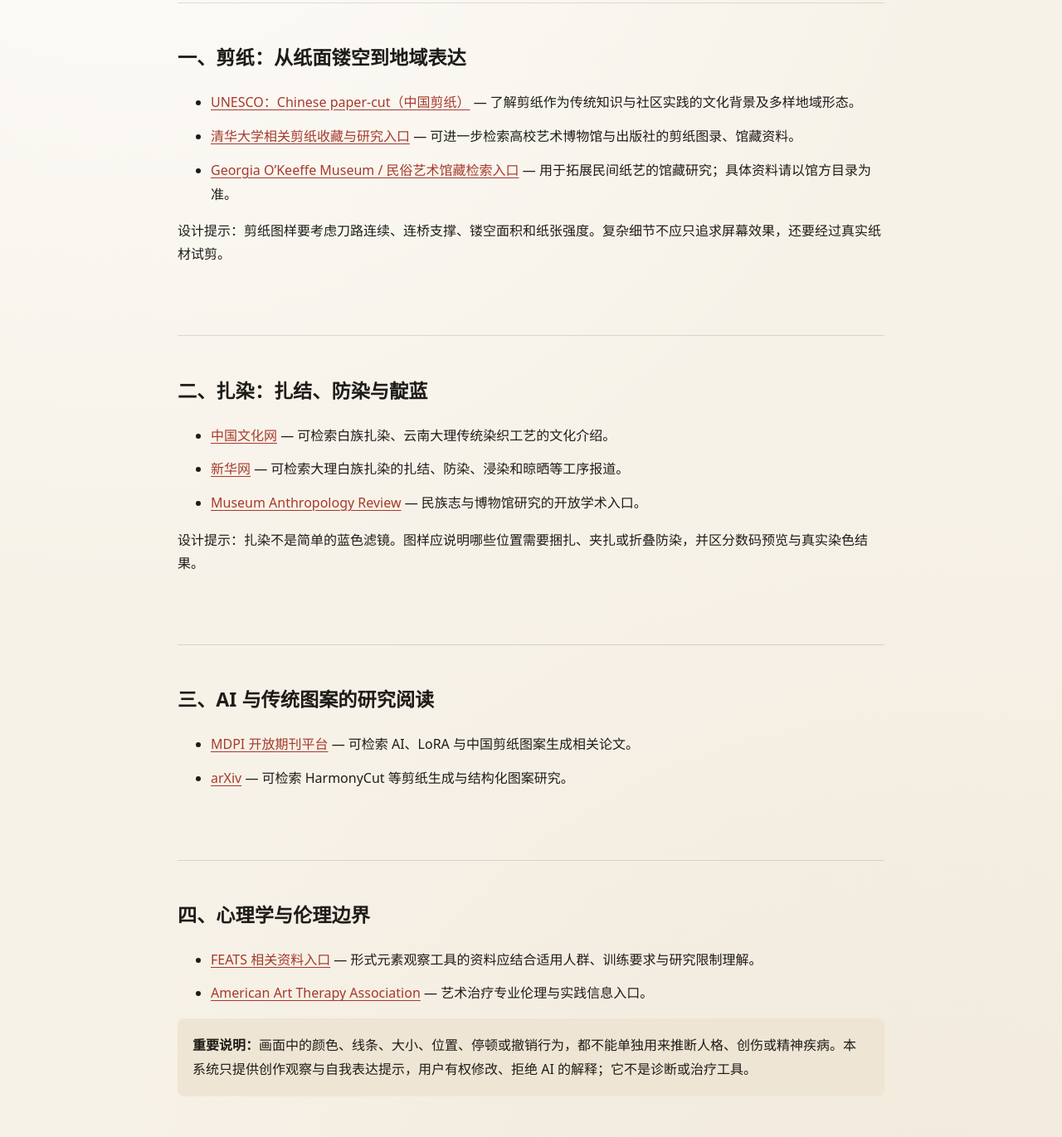
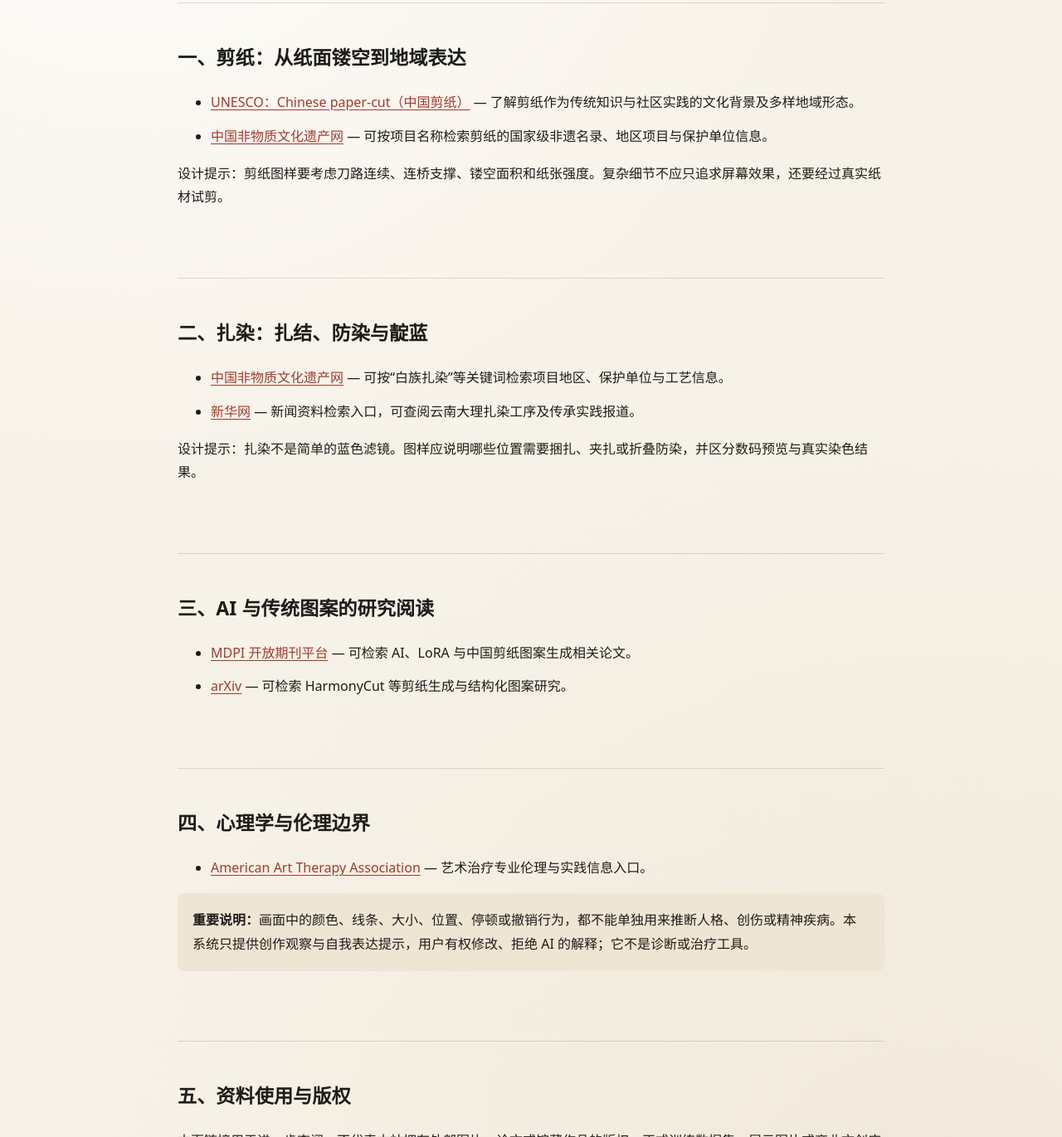
Before and after one commit to xdbzys/xinhui-feiyi, a plain HTML site: page culture-library.html in a window 1280 px wide. Shown: the part 482-1853 px from the top of the page at 83% size. Drawn offline with Linux system fonts and the light colour scheme.

Commit message:
Refine cultural source links and remove unrelated reference

```diff
--- a/culture-library.html
+++ b/culture-library.html
@@ -4,21 +4,18 @@
 </style></head><body><main class="library"><a class="back" href="index.html">← 返回心绘非遗</a><p class="kicker">CULTURAL SOURCES · 工艺与研究</p><h1>让纹样有来处，<br>让手作有依据。</h1><p class="intro">本页为心绘非遗的文化资料入口。我们目前聚焦剪纸与扎染两种工艺，数字生成图样仅作为观察、设计和制作参考，不替代传承人的技艺，也不意味着已完成真实手工工序。</p>
 <section><h2>一、剪纸：从纸面镂空到地域表达</h2><ul>
 <li><a href="https://ich.unesco.org/en/RL/chinese-paper-cut-00219" target="_blank" rel="noopener">UNESCO：Chinese paper-cut（中国剪纸）</a> — 了解剪纸作为传统知识与社区实践的文化背景及多样地域形态。</li>
-<li><a href="https://www.tsinghua.edu.cn/" target="_blank" rel="noopener">清华大学相关剪纸收藏与研究入口</a> — 可进一步检索高校艺术博物馆与出版社的剪纸图录、馆藏资料。</li>
-<li><a href="https://www.georgiaarts.org/" target="_blank" rel="noopener">Georgia O’Keeffe Museum / 民俗艺术馆藏检索入口</a> — 用于拓展民间纸艺的馆藏研究；具体资料请以馆方目录为准。</li>
+<li><a href="https://www.ihchina.cn/" target="_blank" rel="noopener">中国非物质文化遗产网</a> — 可按项目名称检索剪纸的国家级非遗名录、地区项目与保护单位信息。</li>
 </ul><p>设计提示：剪纸图样要考虑刀路连续、连桥支撑、镂空面积和纸张强度。复杂细节不应只追求屏幕效果，还要经过真实纸材试剪。</p></section>
 <section><h2>二、扎染：扎结、防染与靛蓝</h2><ul>
-<li><a href="https://www.chinaculture.org/" target="_blank" rel="noopener">中国文化网</a> — 可检索白族扎染、云南大理传统染织工艺的文化介绍。</li>
-<li><a href="https://www.xinhuanet.com/" target="_blank" rel="noopener">新华网</a> — 可检索大理白族扎染的扎结、防染、浸染和晾晒等工序报道。</li>
-<li><a href="https://www.museumanthropology.org/" target="_blank" rel="noopener">Museum Anthropology Review</a> — 民族志与博物馆研究的开放学术入口。</li>
+<li><a href="https://www.ihchina.cn/" target="_blank" rel="noopener">中国非物质文化遗产网</a> — 可按“白族扎染”等关键词检索项目地区、保护单位与工艺信息。</li>
+<li><a href="https://www.xinhuanet.com/" target="_blank" rel="noopener">新华网</a> — 新闻资料检索入口，可查阅云南大理扎染工序及传承实践报道。</li>
 </ul><p>设计提示：扎染不是简单的蓝色滤镜。图样应说明哪些位置需要捆扎、夹扎或折叠防染，并区分数码预览与真实染色结果。</p></section>
 <section><h2>三、AI 与传统图案的研究阅读</h2><ul>
 <li><a href="https://www.mdpi.com/" target="_blank" rel="noopener">MDPI 开放期刊平台</a> — 可检索 AI、LoRA 与中国剪纸图案生成相关论文。</li>
 <li><a href="https://arxiv.org/" target="_blank" rel="noopener">arXiv</a> — 可检索 HarmonyCut 等剪纸生成与结构化图案研究。</li>
 </ul></section>
 <section><h2>四、心理学与伦理边界</h2><ul>
-<li><a href="https://www.feats.org/" target="_blank" rel="noopener">FEATS 相关资料入口</a> — 形式元素观察工具的资料应结合适用人群、训练要求与研究限制理解。</li>
-<li><a href="https://www.arttherapy.org/" target="_blank" rel="noopener">American Art Therapy Association</a> — 艺术治疗专业伦理与实践信息入口。</li>
+<li><a href="https://arttherapy.org/" target="_blank" rel="noopener">American Art Therapy Association</a> — 艺术治疗专业伦理与实践信息入口。</li>
 </ul><p class="note"><strong>重要说明：</strong>画面中的颜色、线条、大小、位置、停顿或撤销行为，都不能单独用来推断人格、创伤或精神疾病。本系统只提供创作观察与自我表达提示，用户有权修改、拒绝 AI 的解释；它不是诊断或治疗工具。</p></section>
 <section><h2>五、资料使用与版权</h2><p>本页链接用于进一步查阅，不代表本站拥有外部图片、论文或馆藏作品的版权。正式训练数据集、展示图片或商业文创应用前，应逐项核验作者、授权方式、地域来源、非遗代表性与可商用范围。与具体传承人或社区合作时，应尊重其署名、知识产权及文化语境。</p></section>
 <p><a class="back" href="index.html#step3">← 回到非遗重构</a></p></main></body></html>
```
